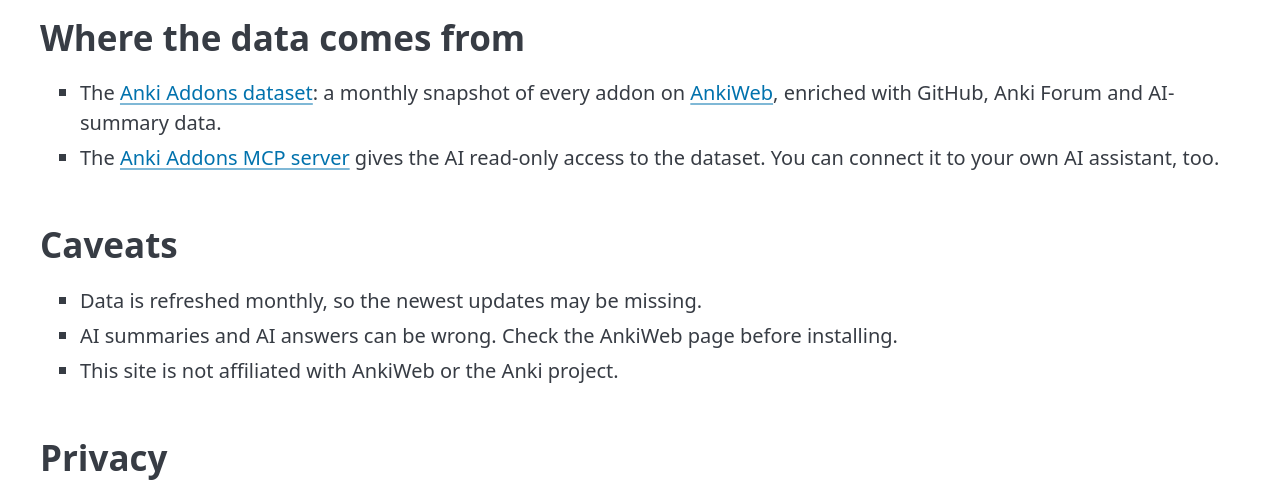
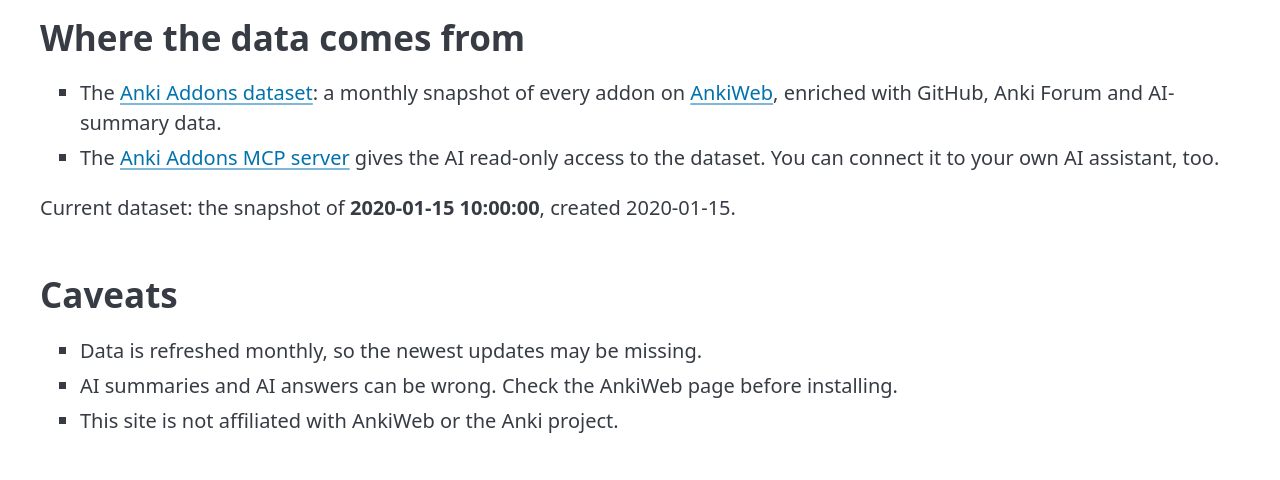
Before and after one commit to Aleks-Ya/anki-addons-catalog, a Python web app: template src/anki_addons_catalog/interface/web/templates/about.html in a window 1280 px wide. Shown: the part 297-777 px from the top of the page. Run offline with Jinja, Linux system fonts and the light colour scheme; the template is opened without the code that fills it: most values are stand-ins (such as "Sample title", 1, 10 or a date in 2020); some libraries are stand-ins or nearby versions.

Commit message:
Show the dataset snapshot and creation dates on the About page
Co-Authored-By: Claude Opus 5.5 <noreply@anthropic.com>
Claude-Session: https://claude.ai/code/session_01G7oQmr9fvktpV3N8KDbTXi

```diff
--- a/src/anki_addons_catalog/interface/web/app.py
+++ b/src/anki_addons_catalog/interface/web/app.py
@@ -202,7 +202,11 @@ def create_web_app(ctx: WebContext, close: Any = None) -> FastAPI:
 
     @app.get("/about", response_class=HTMLResponse)
     async def about(request: Request) -> HTMLResponse:
-        return page(request, "about.html")
+        try:
+            snapshot = await ctx.catalog.latest_snapshot_info()
+        except (CatalogUnavailable, ToolFailed):
+            snapshot = None
+        return page(request, "about.html", snapshot=snapshot)
 
     @app.get("/robots.txt", response_class=PlainTextResponse)
     async def robots() -> str:
--- a/src/anki_addons_catalog/interface/web/templates/about.html
+++ b/src/anki_addons_catalog/interface/web/templates/about.html
@@ -12,6 +12,10 @@ are still maintained, and recommends the best fits.</p>
   <li>The <a href="https://huggingface.co/spaces/Ya-Alex/anki-addons-mcp">Anki Addons MCP server</a> gives the AI read-only access to the dataset.
     You can connect it to your own AI assistant, too.</li>
 </ul>
+{% if snapshot %}
+<p>Current dataset: the snapshot of <b>{{ snapshot.date }}</b>{% if snapshot.report_generation_date %}, created
+  {{ snapshot.report_generation_date[:10] }}{% endif %}.</p>
+{% endif %}
 <h2>Caveats</h2>
 <ul>
   <li>Data is refreshed monthly, so the newest updates may be missing.</li>
```
Also changed, not shown: src/anki_addons_catalog/application/catalog.py (+5 -2 lines), tests/fixtures.py (+4 -2 lines), tests/interface/test_web.py (+6 -0 lines).
